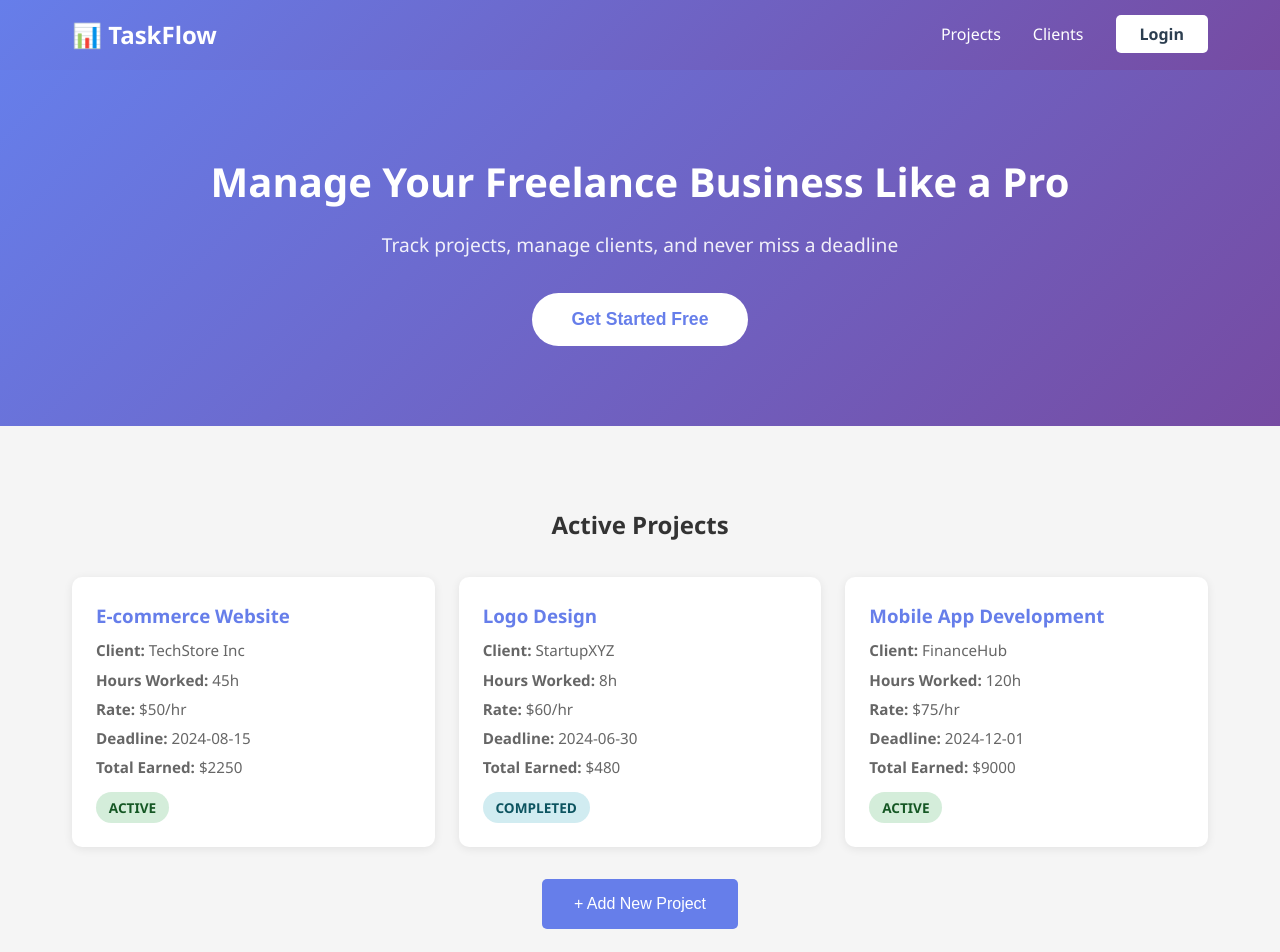
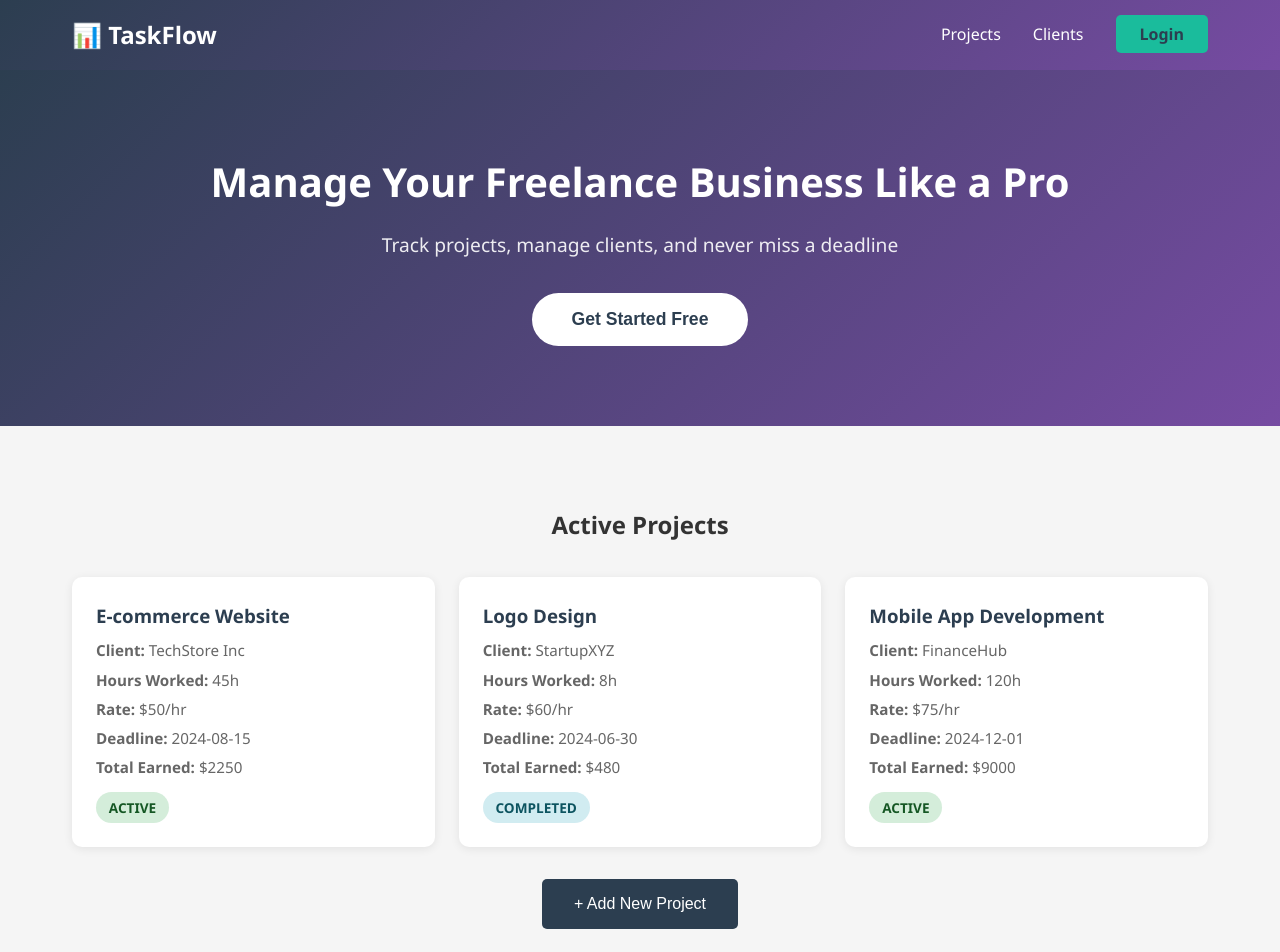
Before and after one commit to Gautam99-coder/Taskflow, a plain HTML site: page index.html in a window 1280 px wide. Shown: the top 952 px of the page. Drawn offline with Linux system fonts and the light colour scheme.

Commit message:
Change the color scheme

```diff
--- a/style.css
+++ b/style.css
@@ -9,7 +9,7 @@ body {
     font-family: 'Segoe UI', Tahoma, Geneva, Verdana, sans-serif;
     line-height: 1.6;
     color: #333;
-    background: #f5f5f5;
+    background: #F5F5F5;
 }
 
 .container {
@@ -20,7 +20,7 @@ body {
 
 /* NAVIGATION */
 .navbar {
-    background: linear-gradient(135deg, #667eea 0%, #764ba2 100%);
+    background: linear-gradient(135deg, #2C3E50 0%, #764ba2 100%);
     color: white;
     padding: 1rem 0;
     box-shadow: 0 2px 10px rgba(0,0,0,0.1);
@@ -58,8 +58,8 @@ body {
 }
 
 .btn-login {
-    background: white;
-    color: #667eea;
+    background: #1ABC9C;
+    color: #F5F5F5;
     padding: 0.5rem 1.5rem;
     border-radius: 5px;
     font-weight: 600;
@@ -67,7 +67,7 @@ body {
 
 /* HERO SECTION */
 .hero {
-    background: linear-gradient(135deg, #667eea 0%, #764ba2 100%);
+    background: linear-gradient(135deg, #2C3E50 0%, #764ba2 100%);
     color: white;
     padding: 5rem 2rem;
     text-align: center;
@@ -86,7 +86,7 @@ body {
 
 .btn-primary {
     background: white;
-    color: #667eea;
+    color: #2C3E50;
     padding: 1rem 2.5rem;
     border: none;
     border-radius: 50px;
@@ -133,7 +133,7 @@ body {
 }
 
 .project-card h3 {
-    color: #667eea;
+    color: #2C3E50;
     margin-bottom: 0.5rem;
 }
 
@@ -165,7 +165,7 @@ body {
 .btn-add {
     display: block;
     margin: 2rem auto;
-    background: #667eea;
+    background: #2C3E50;
     color: white;
     padding: 1rem 2rem;
     border: none;
@@ -176,7 +176,7 @@ body {
 }
 
 .btn-add:hover {
-    background: #5568d3;
+    opacity:0.8;
 }
 
 /* STATS SECTION */
@@ -194,7 +194,7 @@ body {
 .stat-card {
     text-align: center;
     padding: 2rem;
-    background: linear-gradient(135deg, #667eea 0%, #764ba2 100%);
+    background: linear-gradient(135deg, #2C3E50 0%, #764ba2 100%);
     color: white;
     border-radius: 10px;
 }
```
